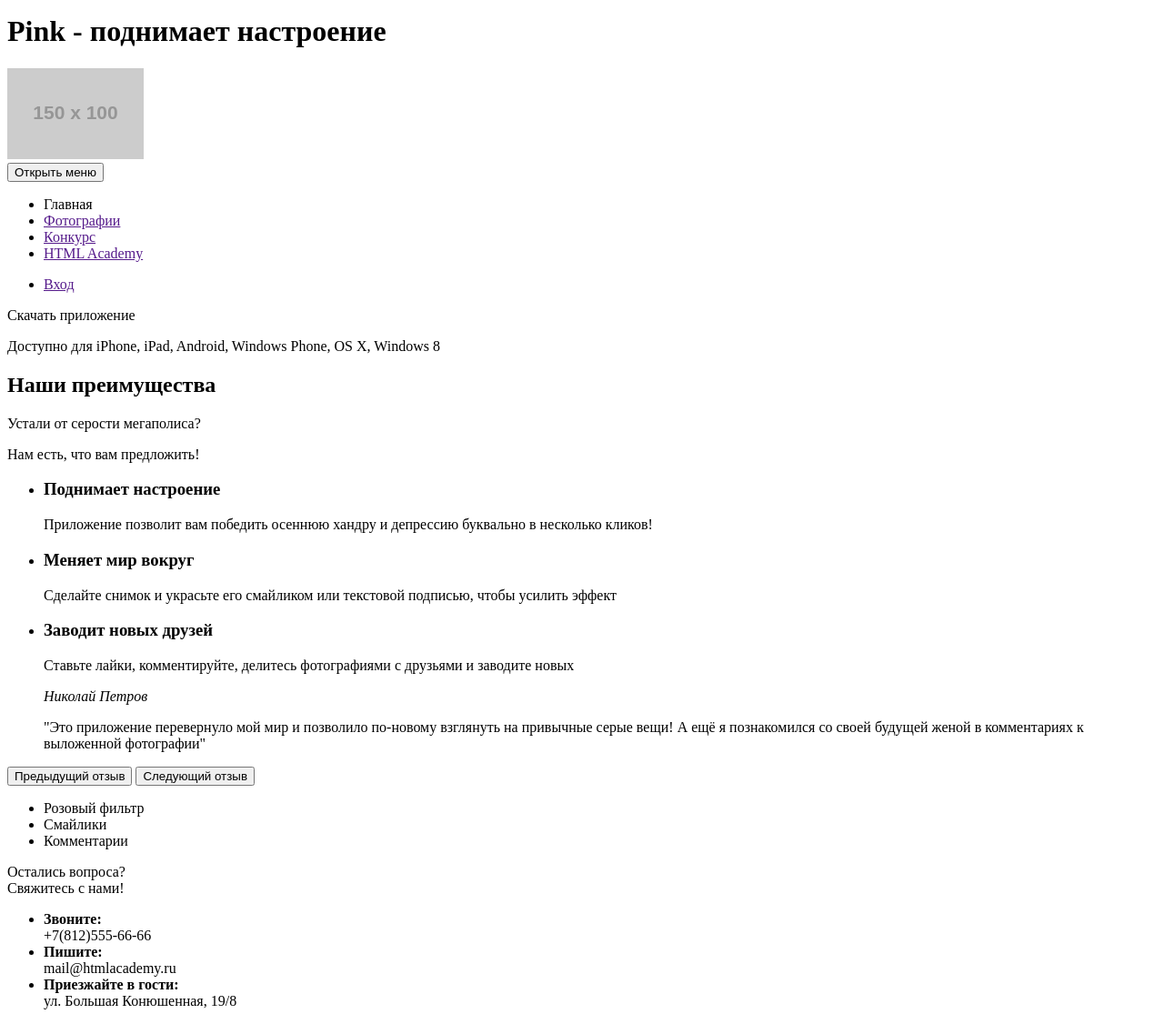
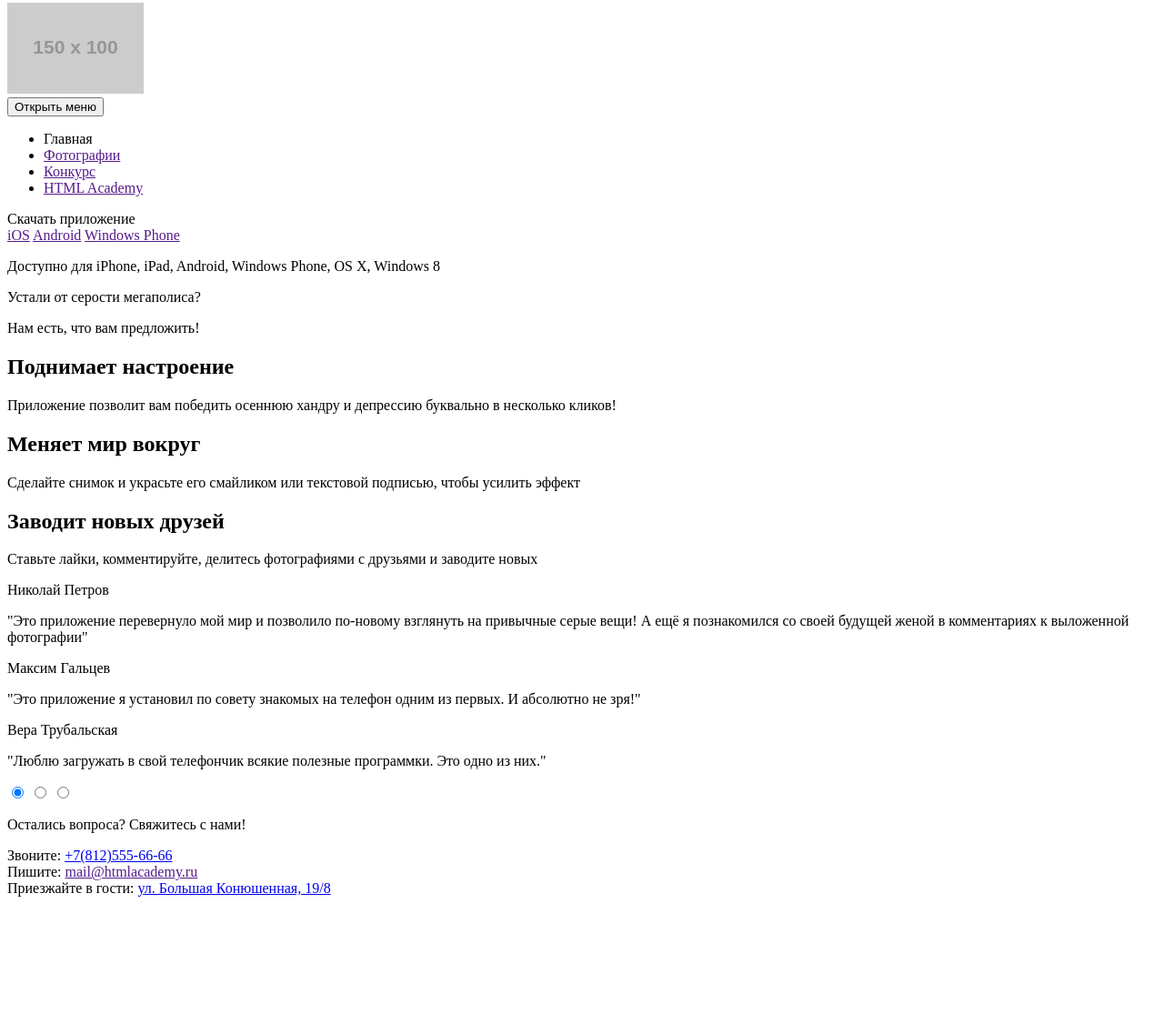
Before and after one commit to danceva/68276-pink-2, a website: page index.html in a window 1280 px wide. Shown: the part 5-1131 px from the top of the page at 91% size. After the commit the page ends 999 px from the top, so only its background shows below. Drawn offline with Linux system fonts and the light colour scheme; placeholder pictures from the web are drawn by us.

Commit message:
Исправила замечания по html-разметки 2ого раздела

```diff
--- a/index.html
+++ b/index.html
@@ -6,101 +6,90 @@
   </head>
   <body>
     <header class="page-header">
-      <h1 class="visually-hidden">Pink - поднимает настроение</h1>
-      <div class="page-header__logo">
-        <img src="http://placehold.it/150x100" width="" height="" alt="Pink">
+      <div class="page-header-wrapper">
+        <div class="page-header-wrapper__logo">
+          <img src="http://placehold.it/150x100" width="" height="" alt="Pink">
+        </div>
+        <button class="btn page-header-wrapper__button" type="button">Открыть меню</button>
       </div>
       <nav class="main-nav main-nav__closed main-nav--nojs">
-        <button class="main-nav__toggle" type="button">Открыть меню</button>
-        <div class="main-nav__wrapper">
-          <ul class="main-nav__items">
-            <li class="main-nav__item  main-nav__item--active"><a>Главная</a></li>
-            <li class="main-nav__item"><a href="">Фотографии</a></li>
-            <li class="main-nav__item"><a href="">Конкурс</a></li>
-            <li class="main-nav__item"><a href="">HTML Academy</a></li>
-          </ul>
-          <ul class="main-nav__user-items">
-            <li class="main-nav__user-item"><a class="main-nav__user-login" href="" title="Войти">Вход</a></li>
-          </ul>
-        </div>
+        <ul class="main-nav-list">
+          <li class="main-nav-list__item  main-nav-list__item--active"><a>Главная</a></li>
+          <li class="main-nav-list__item"><a href="">Фотографии</a></li>
+          <li class="main-nav-list__item"><a href="">Конкурс</a></li>
+          <li class="main-nav-list__item"><a href="">HTML Academy</a></li>
+        </ul>
       </nav>
     </header>
     <section class="application">
       <a class="application__button">Скачать приложение</a>
-      <span class="application__links">
-        <a class="application-link  application-link--ios" href=""></a>
-        <a class="application-link  application-link--android" href=""></a>
-        <a class="application-link  application-link--win" href=""></a>
-      </span>
-      <p>Доступно для iPhone, iPad, Android, Windows Phone, OS X, Windows 8</p>
+      <div class="application__links">
+        <a class="application-link  application-link--ios" href="">iOS</a>
+        <a class="application-link  application-link--android" href="">Android</a>
+        <a class="application-link  application-link--win" href="">Windows Phone</a>
+      </div>
+      <p class="application__text">Доступно для iPhone, iPad, Android, Windows Phone, OS X, Windows 8</p>
+    </section>
+    <section class="intro">
+      <p class="intro__item">Устали от серости мегаполиса?</p>
+      <p class="intro__item">Нам есть, что вам предложить!</p>
     </section>
     <section class="advantages">
-      <header class="advantages__header">
-        <h2 class="advantages__title  visually-hidden">Наши преимущества</h2>
-        <p class="advantages__intro">Устали от серости мегаполиса?</p>
-        <p class="advantages__intro">Нам есть, что вам предложить!</p>
-      </header>
-      <ul class="advantages__items">
-        <li class="advantages__item">
-          <h3 class="advantages__item-title">Поднимает настроение</h3>
-          <p>Приложение позволит вам победить осеннюю хандру и депрессию буквально в несколько кликов!</p>
-        </li>
-        <li class="advantages__item">
-          <h3 class="advantages__item-title">Меняет мир вокруг</h3>
-          <p>Сделайте снимок и украсьте его смайликом или текстовой подписью, чтобы усилить эффект</p>
-        </li>
-        <li class="advantages__item">
-          <h3 class="advantages__item-title">Заводит новых друзей</h3>
-          <p>Ставьте лайки, комментируйте, делитесь фотографиями с друзьями и заводите новых</p>
-        </li>
-      </ul>
+      <div class="advantages-item">
+        <h2 class="advantages-item__title">Поднимает настроение</h2>
+        <p class="advantages-item__text">Приложение позволит вам победить осеннюю хандру и депрессию буквально в несколько кликов!</p>
+      </div>
+      <div class="advantages-item">
+        <h2 class="advantages-item__title">Меняет мир вокруг</h2>
+        <p class="advantages-item__text">Сделайте снимок и украсьте его смайликом или текстовой подписью, чтобы усилить эффект</p>
+      </div>
+      <div class="advantages-item">
+        <h2 class="advantages-item__title">Заводит новых друзей</h2>
+        <p class="advantages-item__text">Ставьте лайки, комментируйте, делитесь фотографиями с друзьями и заводите новых</p>
+      </div>
     </section>
     <section class="reviews">
-      <div class="reviews__wrapper slider">
-        <div class="reviews__items">
-          <blockquote class="reviews__item slider__item">
-            <cite class="reviews__autor-name">Николай Петров</cite>
-            <p>"Это приложение перевернуло мой мир и позволило по-новому взглянуть на привычные серые вещи! А ещё я познакомился со своей будущей женой в комментариях к выложенной фотографии"</p>
-          </blockquote>
-          <blockquote class="reviews__item slider__item">
-            <cite class="reviews__autor-name"></cite>
-            <p></p>
-          </blockquote>
-          <blockquote class="reviews__item slider__item">
-            <cite class="reviews__autor-name"></cite>
-            <p></p>
-          </blockquote>
-          <button class="reviews_prev" type="button">Предыдущий отзыв</button>
-          <button class="reviews_next" type="button">Следующий отзыв</button>
+      <div class="reviews-items">
+        <div class="reviews-item">
+          <span class="reviews-item__name">Николай Петров</span>
+          <p class="reviews-item__text">"Это приложение перевернуло мой мир и позволило по-новому взглянуть на привычные серые вещи! А ещё я познакомился со своей будущей женой в комментариях к выложенной фотографии"</p>
         </div>
+        <div class="reviews-item">
+          <span class="reviews-item__name">Максим Гальцев</span>
+          <p class="reviews-item__text">"Это приложение я установил по совету знакомых на телефон одним из первых. И абсолютно не зря!"</p>
+        </div>
+        <div class="reviews-item">
+          <span class="reviews-item__name">Вера Трубальская</span>
+          <p class="reviews-item__text">"Люблю загружать в свой телефончик всякие полезные программки. Это одно из них."</p>
+        </div>
+      </div>
+      <div class="reviews-toggle">
+        <input type="radio" id="reviews-toggle-1" checked>
+        <label for="reviews-toggle-1"></label>
+        <input type="radio" id="reviews-toggle-2">
+        <label for="reviews-toggle-2"></label>
+        <input type="radio" id="reviews-toggle-3">
+        <label for="reviews-toggle-3"></label>
       </div>
     </section>
     <section class="offer">
-      <div class="offer__wrapper slider">
-        <ul class="offer__items">
-          <li class="offer__item">Розовый фильтр</li>
-          <li class="offer__item">Смайлики</li>
-          <li class="offer__item">Комментарии</li>
-        </ul>
+      <table>
+      </table>
+    </section>
+    <section class="contacts">
+      <p class="contacts__text">Остались вопроса? Свяжитесь с нами!</p>
+      <div class="contacts-list">
+        <span class="contats-list__title">Звоните:</span>
+        <a class="contats-list__info" href="tel:+7(812)555-66-66">+7(812)555-66-66</a>
+      </div>
+      <div class="contacts-list">
+        <span class="contats-list__title">Пишите:</span>
+        <a class="contats-list__info" href="">mail@htmlacademy.ru</a>
+      </div>
+      <div class="contacts-list">
+        <span class="contats-list__title">Приезжайте в гости:</span>
+        <a class="contats-list__info" href="#">ул. Большая Конюшенная, 19/8</a>
       </div>
     </section>
-    <footer class="page-footer">
-      <div class="page-footer__wrapper">
-        <div class="page-footer__contacts">
-          <p>Остались вопроса?<br>Свяжитесь с нами!</p>
-          <ul>
-            <li>
-              <b>Звоните:</b><br>+7(812)555-66-66
-            </li>
-            <li>
-              <b>Пишите:</b><br>mail@htmlacademy.ru
-            </li>
-            <li>
-              <b>Приезжайте в гости:</b><br>ул. Большая Конюшенная, 19/8
-            </li>
-          </ul>
-        </div>
-      </div>
-    </footer>
   </body>
 </html>
```
Also changed, not shown: form.html (+58 -20 lines), photo.html (+15 -19 lines).
